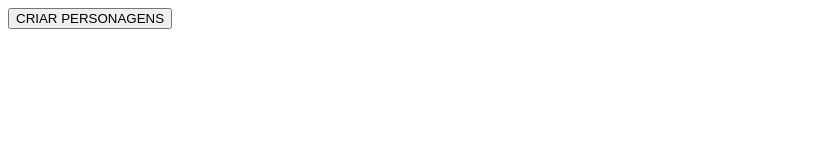
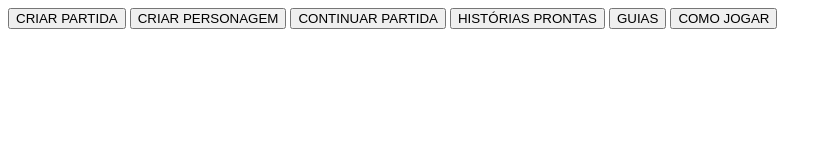
Before and after one commit to daniel-pr/ProjetoRPG, a plain HTML site: page Página/HomePageStyle.html in a window 1280 px wide. Shown: the whole page, without its empty margins (0-832 px from the left). Drawn offline with Linux system fonts and the light colour scheme.

Commit message:
Update HomePageStyle.html

```diff
--- a/Página/HomePageStyle.html
+++ b/Página/HomePageStyle.html
@@ -25,7 +25,17 @@
 
     <section>
 
-        <button>CRIAR PERSONAGENS</button>
+        <button class="button">CRIAR PARTIDA</button>
+
+        <button class="button">CRIAR PERSONAGEM</button>
+
+        <button class="button">CONTINUAR PARTIDA</button>
+
+        <button class="button">HISTÓRIAS PRONTAS</button>
+
+        <button class="button">GUIAS</button>
+
+        <button class="button">COMO JOGAR</button>
 
     </section>
 
```
